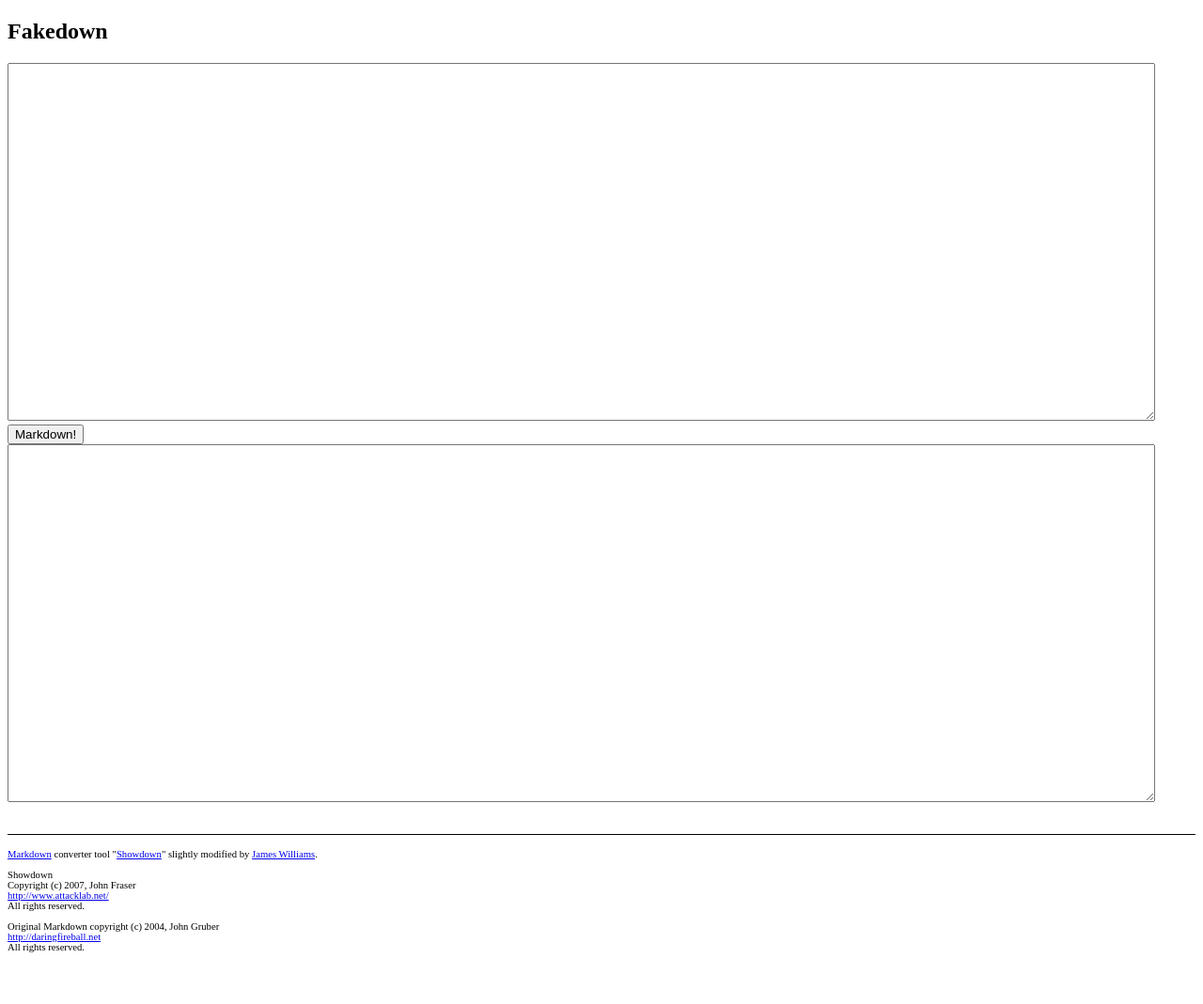
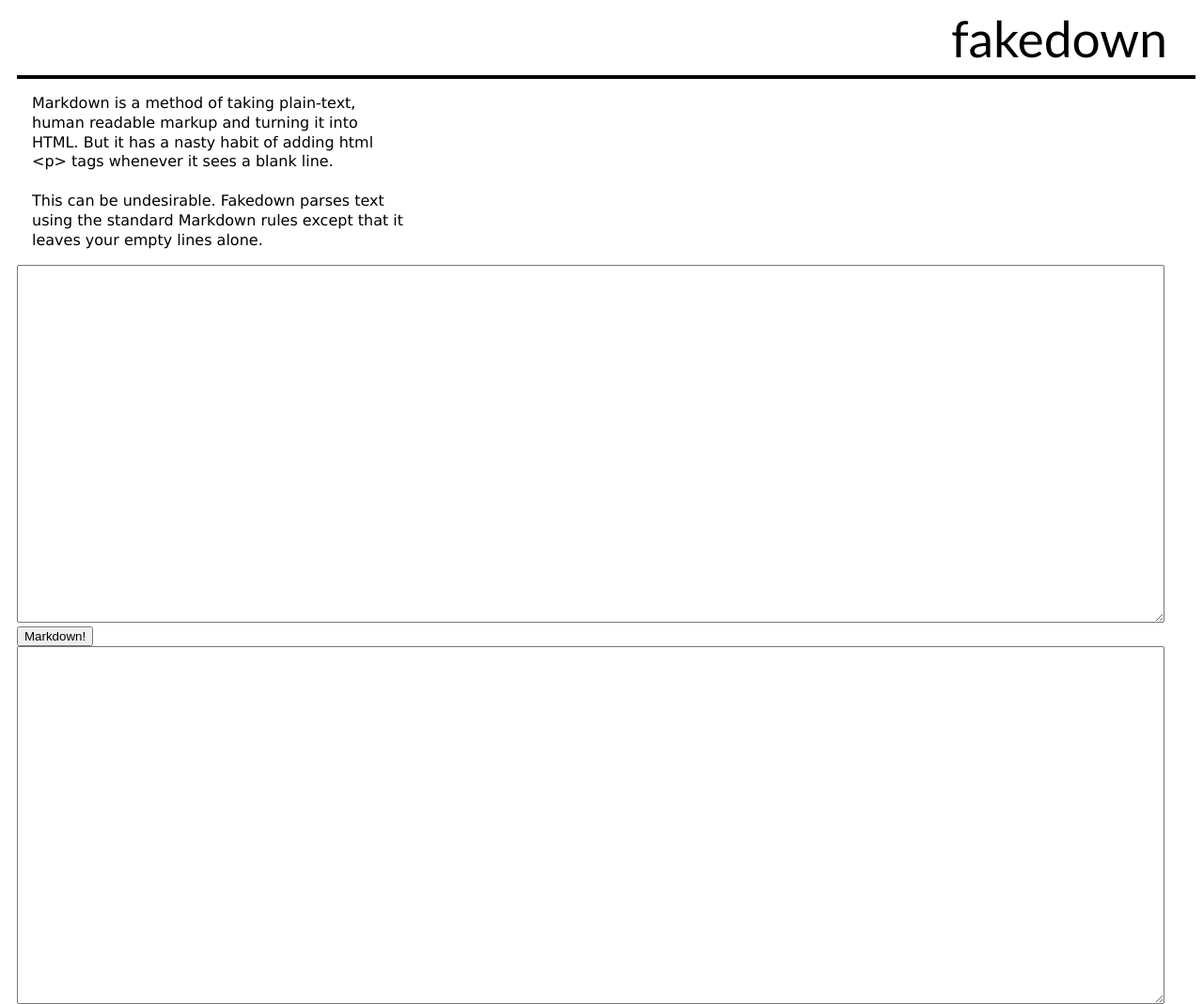
Before and after one commit to willia4/fakedown, a plain HTML site: page index.html in a window 1280 px wide. Shown: the top 1069 px of the page at 94% size. Before the commit the page ends 1024 px from the top, so only its background shows below. Drawn offline with nearby package versions, Linux system fonts and the light colour scheme.

Commit message:
The style on the web site (http://mydwynter.com/tools/fakedown) was different from what I had saved locally. Go ahead and update the project version to match the deployed version since it's nicer.
Also go ahead and update jquery while we're in there.

```diff
--- a/index.html
+++ b/index.html
@@ -1,20 +1,53 @@
+
 <!DOCTYPE html>
 <html>
 <head>
 	<title>Markdown Test</title>
 	<style type="text/css">
+	body {
+		padding-left: 10px;
+	}
+	#title {
+		text-align: right;
+		font-size: 40pt;
+
+		border-bottom-style: solid;
+		border-bottom-width: 4px;
+		border-bottom-color: #000000;
+
+		margin-bottom: 10px;
+		padding-bottom: 8px;
+
+		font-family: "Gill Sans", "Helvetica", "Arial", sans-serif;
+		text-transform: lowercase;
+	}
+
+	#title span {
+		padding-right: 30px;
+	}
+	#explication {
+		width: 400px;
+		font-family: "Verdana", "Arial", sans-serif;
+		margin-left: 1em;
+		line-height: 1.3em;
+	}
+
 	#copyright {
+		text-align: right;
 		font-size: 8pt;
 		margin-top: 30px;
 		padding-top: 15px;
 		border-top-style: solid;
 		border-top-width: 1px;
 		border-top-color: #000000;
+
+		padding-right: 15px;
+		font-family: "Georgia", "Times New Roman", serif;
 	}
 	</style>
 
 	<script type="text/javascript" src="showdown.js"></script>
-	<script type="text/javascript" src="http://ajax.googleapis.com/ajax/libs/jquery/1.7.1/jquery.min.js"></script>
+	<script type="text/javascript" src="http://ajax.googleapis.com/ajax/libs/jquery/2.1.1/jquery.min.js"></script>
 
 	<script type="text/javascript">
 	$(document).ready(function() {
@@ -31,8 +64,14 @@
 	</script>
 
 </head>
-<h2>Fakedown</h2>
+<div id="title"><span>Fakedown</span></div>
 <body>
+<p id="explication">
+Markdown is a method of taking plain-text, human readable markup and turning it into HTML. But it has a nasty habit of adding html &lt;p&gt; tags whenever it sees a blank line.
+<br/><br/>
+This can be undesirable. Fakedown parses text using the standard Markdown rules except that it leaves your empty lines alone.
+</p>
+
 <textarea id="copyfrom" cols="150" name="copyfrom" rows="25">
 </textarea>
 <br/>
@@ -43,6 +82,7 @@
 
 <p id="copyright">
 <a href="http://daringfireball.net/projects/markdown/">Markdown</a> converter tool "<a href="https://github.com/coreyti/showdown">Showdown</a>" slightly modified by <a href="http://jameswilliams.me">James Williams</a>.<br/>
+No rights reserved.<br/>
 <br/>
 Showdown<br/>
 Copyright (c) 2007, John Fraser  <br/>
```
